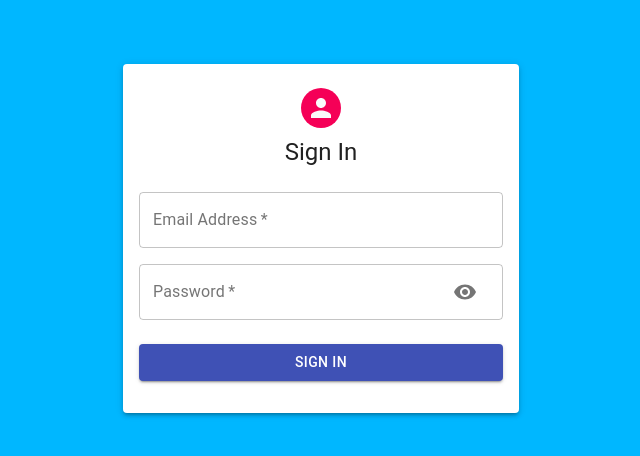
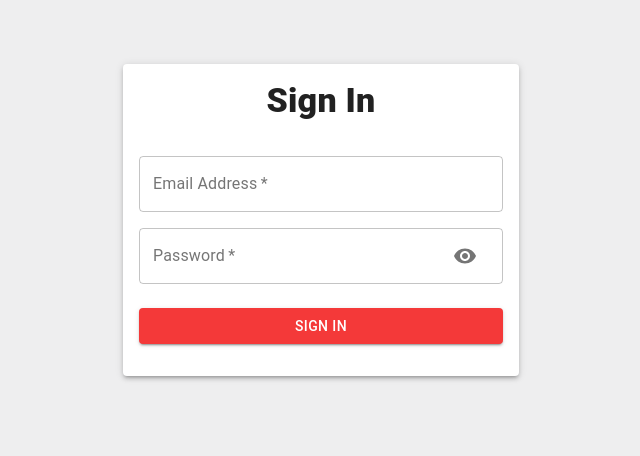
Before and after one commit to Plutofly/ReviewApp, a React (Create React App) app in the folder client/: page /auth/1 in a window 1280 px wide. Shown: the top 456 px of the page, without its empty margins (319-959 px from the left). Built offline with nearby package versions, Linux system fonts and the light colour scheme.

Commit message:
Changes in Design

```diff
--- a/client/src/components/Auth/auth.js
+++ b/client/src/components/Auth/auth.js
@@ -1,6 +1,6 @@
 import React, { useState } from 'react';
 import useStyles from './styles';
-import { Container, Avatar, Button, Paper, Grid, Typography } from '@material-ui/core'
+import { Container, Avatar, Button, Paper, Grid, Typography, Link, Box } from '@material-ui/core'
 import {useParams} from 'react-router'
 
 import Input from './input'
@@ -13,20 +13,19 @@ const Auth = (props) => {
     const handleChange = () => {}
     const handleSubmit = () => {}
     const handleShowPassword = () => setShowPassword((prevShowPassword) => !prevShowPassword)
+    const goToTermsAndServices = () => {}
     return (
         <Container component="main" maxWidth="xs">
             <Paper className={classes.paper} elevation={3}>
-                <Avatar className={classes.avatar}>
-                    {/* <LockOutlinedIcon /> */}
-                </Avatar>
-                <Typography variant="h5">{isSignUp ? 'Sign Up' : 'Sign In'}</Typography>
+                <Typography variant="h4" className={classes.mainHeader}>{isSignUp ? 'Sign Up' : 'Sign In'}</Typography>
+                {isSignUp ? (<Box color="text.primary" component="span" m={2} textAlign="center">By continuing you aggre to Reviews <Link href="#" onClick={goToTermsAndServices} variant="body2">{'Terms of Service & Privacy Policy'}</Link>.</Box>) : (<></>) }
                 <form className={classes.form} onSubmit={handleSubmit}>
                     <Grid container spacing={2}>
                         {
                             isSignUp && (
                                 <>
                                     <Input name="firstName" label="First Name" handleChange={handleChange} autoFocus half />
-                                    <Input name="firstName" label="First Name" handleChange={handleChange} half />
+                                    <Input name="firstName" label="Last Name" handleChange={handleChange} half />
 
                                 </>
                             )
@@ -35,7 +34,9 @@ const Auth = (props) => {
                         <Input name="password" label="Password" handleChange={handleChange} type={showPassword ? 'text' : 'password'} handleShowPassword={handleShowPassword} />
                         {/* Add Confirm Password later on Signup only*/}
                     </Grid>
-                    <Button type="submit" fullWidth variant="contained" color="primary" className={classes.submit}>
+                    <Button style={{
+                        background: '#f43939'
+                    }} type="submit" fullWidth color="primary" variant="contained" className={classes.submit}>
                         {isSignUp ? 'Sign Up' : 'Sign In'}
                     </Button>
                 </form>
--- a/client/src/components/Auth/styles.js
+++ b/client/src/components/Auth/styles.js
@@ -27,4 +27,8 @@ export default makeStyles((theme) => ({
   googleButton: {
     marginBottom: theme.spacing(2),
   },
+  mainHeader: {
+      marginBottom: '10px',
+      fontWeight: '800',
+  }
 }));
--- a/client/src/index.css
+++ b/client/src/index.css
@@ -1,3 +1,4 @@
 body {
-    background-color: rgba(0,183,255, 1);
+    background-color: #eeeeef;
+    font-family: 'Open Sans,Helvetica Neue,Helvetica,Arial,sans-serif';
 }
--- a/client/src/styles.js
+++ b/client/src/styles.js
@@ -1,4 +1,5 @@
 import { makeStyles } from '@material-ui/core/styles';
 
 export default makeStyles(() => ({
+
 }));
```
